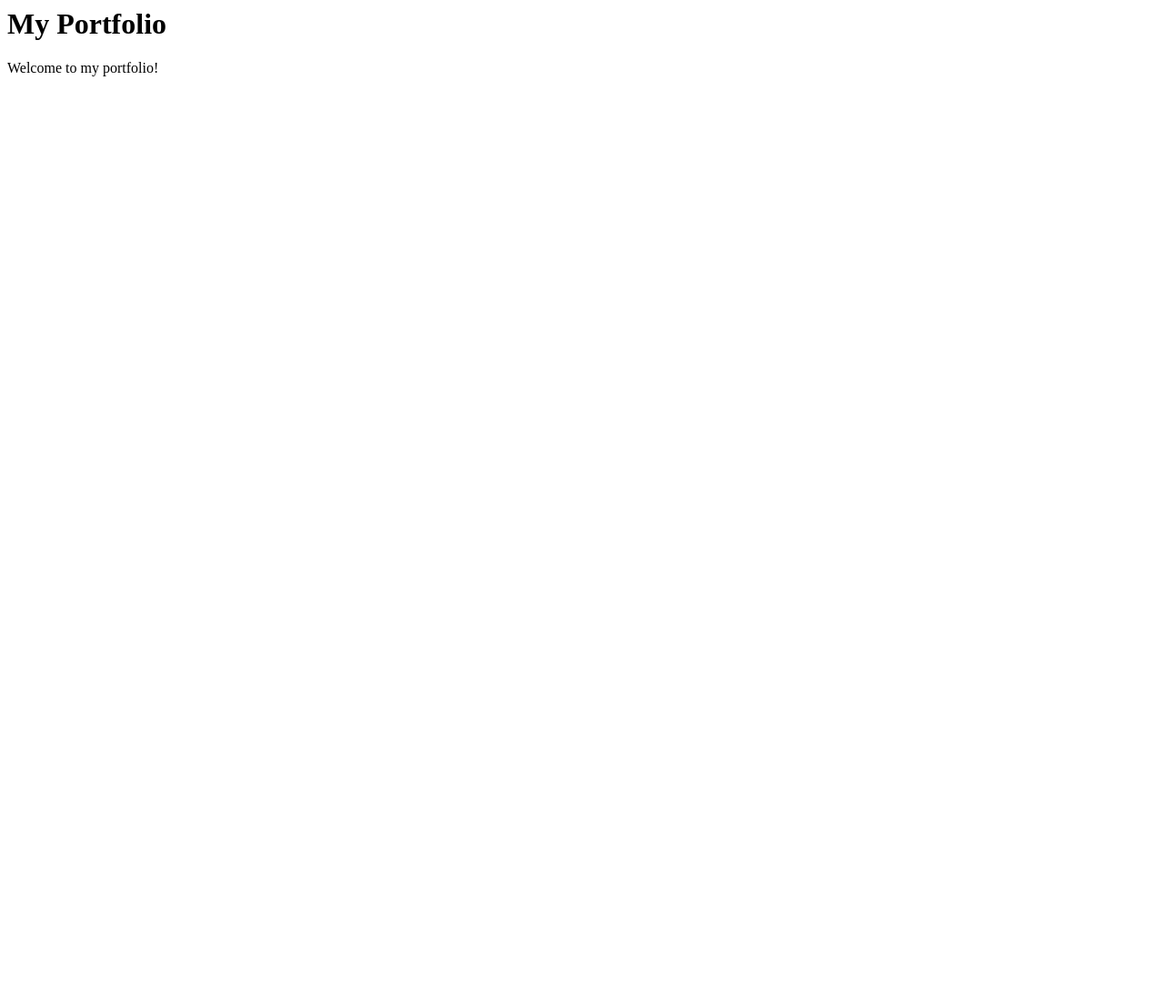
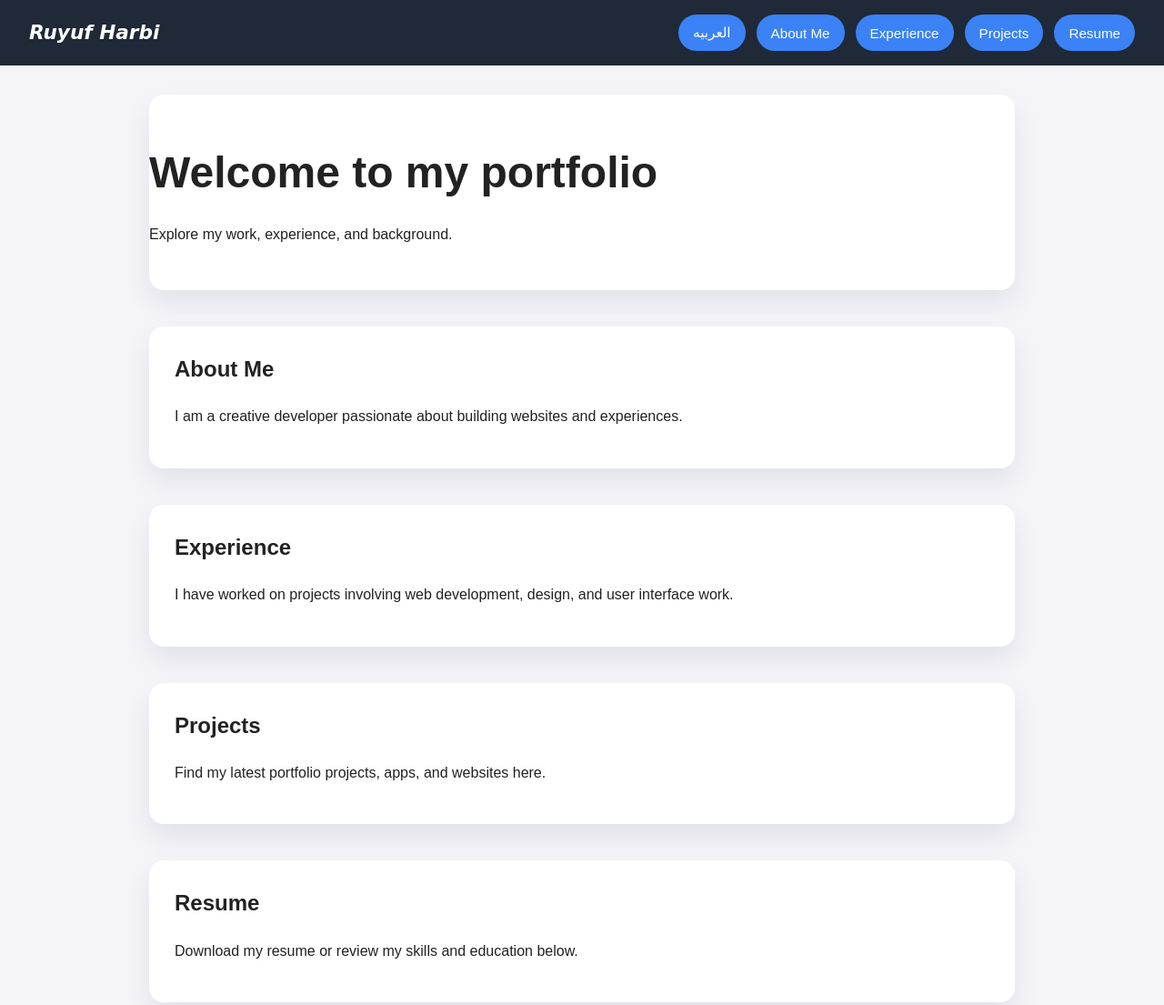
Before and after one commit to RuyufHarbi/RuyufHarbi.github.io, a plain HTML site: page index.html in a window 1280 px wide. Shown: the top 1105 px of the page at 91% size. Before the commit the page ends 800 px from the top, so only its background shows below. Drawn offline with Linux system fonts and the light colour scheme; a web font is replaced by a local one.

Commit message:
Added Brittany Signature font

```diff
--- a/index.html
+++ b/index.html
@@ -1,2 +1,53 @@
-<h1>My Portfolio</h1>
-<p>Welcome to my portfolio!</p>
+<!DOCTYPE html>
+<html lang="en">
+<head>
+  <meta charset="UTF-8">
+  <meta name="viewport" content="width=device-width, initial-scale=1.0">
+  <title>Ruyuf harbi</title>
+  <link rel="preconnect" href="https://fonts.googleapis.com">
+  <link rel="preconnect" href="https://fonts.gstatic.com" crossorigin>
+  <link href="https://fonts.googleapis.com/css2?family=Brittany&display=swap" rel="stylesheet">
+  <link rel="stylesheet" href="style.css">
+</head>
+<body>
+  <header class="top-bar">
+    <div class="site-title">Ruyuf harbi</div>
+    <nav class="top-nav" aria-label="Primary navigation">
+      <button id="langBtn" type="button">العربيه</button>
+      <button type="button" data-section="about">About Me</button>
+      <button type="button" data-section="experience">Experience</button>
+      <button type="button" data-section="projects">Projects</button>
+      <button type="button" data-section="resume">Resume</button>
+    </nav>
+  </header>
+
+  <main>
+    <section id="hero" class="hero">
+      <h1>Welcome to my portfolio</h1>
+      <p>Explore my work, experience, and background.</p>
+    </section>
+
+    <section id="about">
+      <h2>About Me</h2>
+      <p>I am a creative developer passionate about building websites and experiences.</p>
+    </section>
+
+    <section id="experience">
+      <h2>Experience</h2>
+      <p>I have worked on projects involving web development, design, and user interface work.</p>
+    </section>
+
+    <section id="projects">
+      <h2>Projects</h2>
+      <p>Find my latest portfolio projects, apps, and websites here.</p>
+    </section>
+
+    <section id="resume">
+      <h2>Resume</h2>
+      <p>Download my resume or review my skills and education below.</p>
+    </section>
+  </main>
+
+  <script src="scripts.js"></script>
+</body>
+</html>
--- a/scripts.js
+++ b/scripts.js
@@ -0,0 +1,107 @@
+const translations = {
+  en: {
+    pageTitle: 'Ruyuf Harbi',
+    siteTitle: 'Ruyuf Harbi',
+    heroTitle: 'Welcome to my portfolio',
+    heroText: 'Explore my work, experience, and background.',
+    aboutTitle: 'About Me',
+    aboutText: 'I am a creative developer passionate about building websites and experiences.',
+    experienceTitle: 'Experience',
+    experienceText: 'I have worked on projects involving web development, design, and user interface work.',
+    projectsTitle: 'Projects',
+    projectsText: 'Find my latest portfolio projects, apps, and websites here.',
+    resumeTitle: 'Resume',
+    resumeText: 'Download my resume or review my skills and education below.',
+    langBtn: 'العربيه',
+    aboutBtn: 'About Me',
+    experienceBtn: 'Experience',
+    projectsBtn: 'Projects',
+    resumeBtn: 'Resume'
+  },
+  ar: {
+    pageTitle: 'ريوف حربي',
+    siteTitle: 'ريوف حربي',
+    heroTitle: 'مرحبًا بك في ملف أعمالي',
+    heroText: 'اكتشف عملي وخبرتي وخلفيتي.',
+    aboutTitle: 'عني',
+    aboutText: 'أنا مطور مبدع شغوف ببناء المواقع والتجارب.',
+    experienceTitle: 'الخبرة',
+    experienceText: 'عملت على مشاريع تطوير ويب وتصميم وتجربة مستخدم.',
+    projectsTitle: 'المشاريع',
+    projectsText: 'ابحث عن مشاريعي الأخيرة وتطبيقاتي ومواقعي هنا.',
+    resumeTitle: 'السيرة الذاتية',
+    resumeText: 'قم بتنزيل سيرتي الذاتية أو راجع مهاراتي وتعليمي أدناه.',
+    langBtn: 'English',
+    aboutBtn: 'عني',
+    experienceBtn: 'الخبرة',
+    projectsBtn: 'المشاريع',
+    resumeBtn: 'السيرة الذاتية'
+  }
+};
+
+const state = {
+  language: 'en'
+};
+
+const elements = {
+  siteTitle: document.querySelector('.site-title'),
+  heroTitle: document.querySelector('#hero h1'),
+  heroText: document.querySelector('#hero p'),
+  aboutTitle: document.querySelector('#about h2'),
+  aboutText: document.querySelector('#about p'),
+  experienceTitle: document.querySelector('#experience h2'),
+  experienceText: document.querySelector('#experience p'),
+  projectsTitle: document.querySelector('#projects h2'),
+  projectsText: document.querySelector('#projects p'),
+  resumeTitle: document.querySelector('#resume h2'),
+  resumeText: document.querySelector('#resume p'),
+  langBtn: document.getElementById('langBtn'),
+  sectionButtons: document.querySelectorAll('.top-nav button[data-section]')
+};
+
+function setLanguage(lang) {
+  state.language = lang;
+  const copy = translations[lang];
+
+  document.title = copy.pageTitle;
+  document.documentElement.lang = lang;
+  document.documentElement.dir = lang === 'ar' ? 'rtl' : 'ltr';
+
+  elements.siteTitle.textContent = copy.siteTitle;
+  elements.heroTitle.textContent = copy.heroTitle;
+  elements.heroText.textContent = copy.heroText;
+  elements.aboutTitle.textContent = copy.aboutTitle;
+  elements.aboutText.textContent = copy.aboutText;
+  elements.experienceTitle.textContent = copy.experienceTitle;
+  elements.experienceText.textContent = copy.experienceText;
+  elements.projectsTitle.textContent = copy.projectsTitle;
+  elements.projectsText.textContent = copy.projectsText;
+  elements.resumeTitle.textContent = copy.resumeTitle;
+  elements.resumeText.textContent = copy.resumeText;
+  elements.langBtn.textContent = copy.langBtn;
+
+  elements.sectionButtons.forEach(button => {
+    const section = button.dataset.section;
+    if (section === 'about') button.textContent = copy.aboutBtn;
+    if (section === 'experience') button.textContent = copy.experienceBtn;
+    if (section === 'projects') button.textContent = copy.projectsBtn;
+    if (section === 'resume') button.textContent = copy.resumeBtn;
+  });
+}
+
+elements.langBtn.addEventListener('click', () => {
+  const nextLang = state.language === 'en' ? 'ar' : 'en';
+  setLanguage(nextLang);
+});
+
+elements.sectionButtons.forEach(button => {
+  button.addEventListener('click', () => {
+    const sectionId = button.dataset.section;
+    const target = document.getElementById(sectionId);
+    if (target) {
+      target.scrollIntoView({ behavior: 'smooth', block: 'start' });
+    }
+  });
+});
+
+setLanguage('en');
--- a/style.css
+++ b/style.css
@@ -0,0 +1,101 @@
+* {
+  box-sizing: border-box;
+}
+
+@font-face {
+  font-family: 'Brittany Signature';
+  src: url('fonts/BrittanySignature.ttf') format('truetype');
+  font-weight: normal;
+  font-style: normal;
+}
+
+html {
+  scroll-behavior: smooth;
+}
+
+body {
+  margin: 0;
+  font-family: Arial, Helvetica, sans-serif;
+  line-height: 1.6;
+  background: #f4f4f9;
+  color: #222;
+}
+
+.top-bar {
+  display: flex;
+  justify-content: space-between;
+  align-items: center;
+  padding: 1rem 2rem;
+  background: #1f2937;
+  color: #fff;
+}
+
+.site-title {
+  font-size: 1.35rem;
+  font-weight: bold;
+  font-style: italic;
+  font-family: 'Brittany Signature', cursive;
+  color: #fff;
+}
+
+.top-nav {
+  display: flex;
+  gap: 0.75rem;
+  flex-wrap: wrap;
+  justify-content: flex-end;
+}
+
+.top-nav button {
+  border: none;
+  background: #3b82f6;
+  color: #fff;
+  padding: 0.7rem 1rem;
+  border-radius: 999px;
+  cursor: pointer;
+  font-size: 0.95rem;
+  transition: transform 0.15s ease, background 0.15s ease;
+}
+
+.top-nav button:hover {
+  background: #2563eb;
+  transform: translateY(-1px);
+}
+
+main {
+  max-width: 1000px;
+  margin: 2rem auto;
+  padding: 0 1.5rem;
+}
+
+.hero {
+  padding: 3rem 0 2rem;
+}
+
+.hero h1 {
+  margin: 0 0 1rem;
+  font-size: clamp(2rem, 4vw, 3rem);
+}
+
+section {
+  margin-bottom: 2.5rem;
+  background: #fff;
+  border-radius: 16px;
+  padding: 1.75rem;
+  box-shadow: 0 14px 30px rgba(15, 23, 42, 0.08);
+}
+
+section h2 {
+  margin-top: 0;
+}
+
+@media (max-width: 680px) {
+  .top-bar {
+    flex-direction: column;
+    align-items: stretch;
+    gap: 1rem;
+  }
+
+  .top-nav {
+    justify-content: center;
+  }
+}
```
Also changed, not shown: BrittanySignature.ttf (added).
